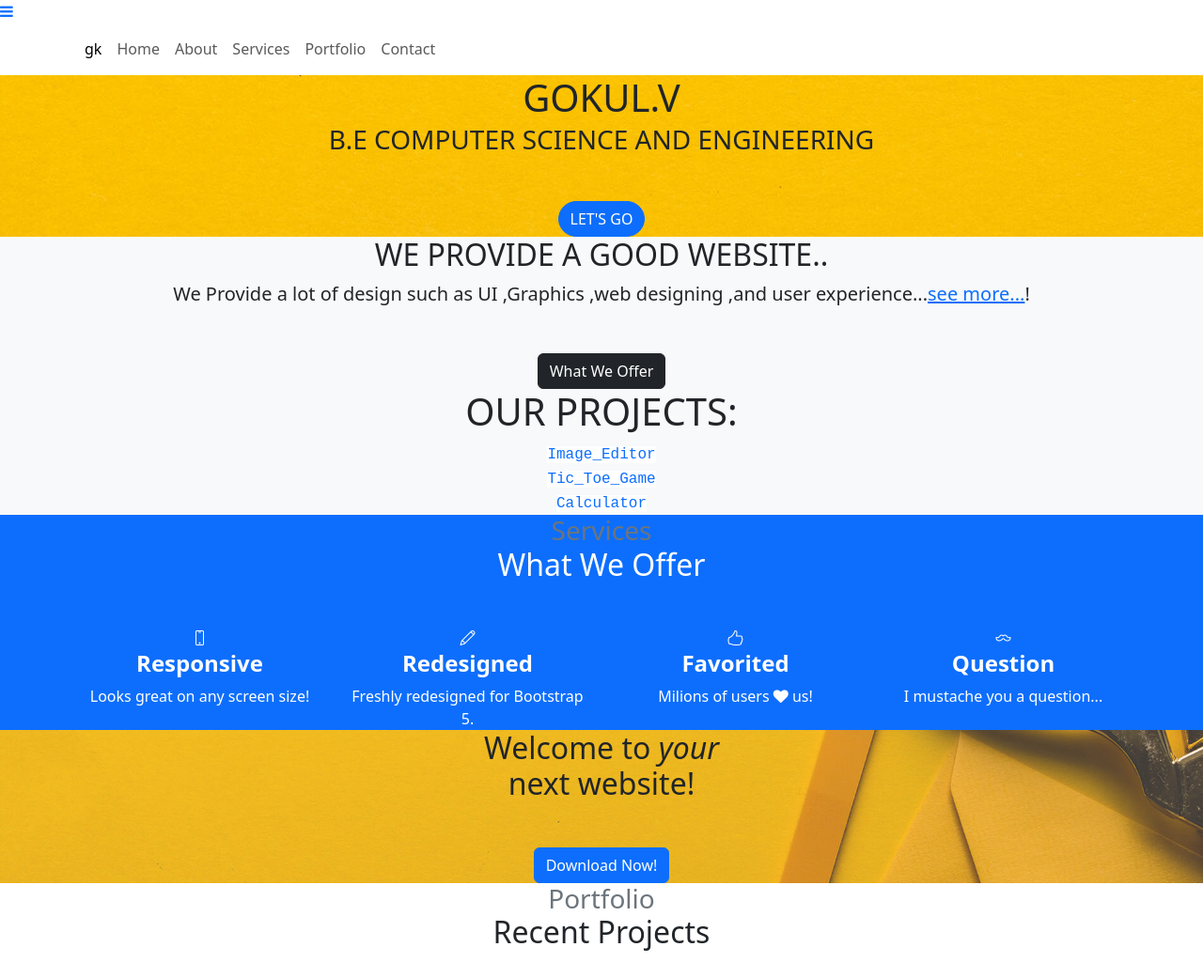
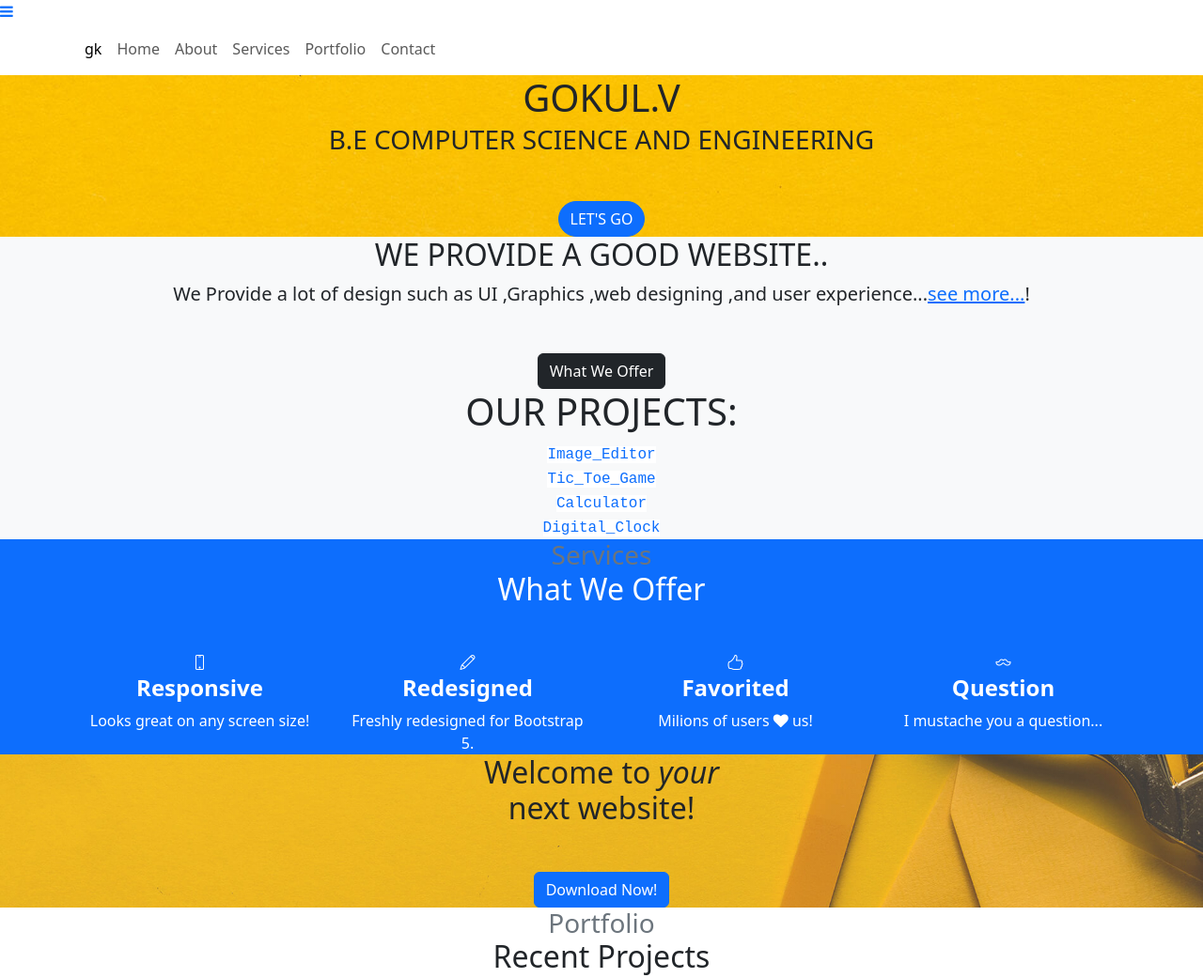
Before and after one commit to gokulgokul02/Portfolio-, a plain HTML site: page index.html in a window 1280 px wide. Shown: the top 1041 px of the page at 94% size. Drawn offline with nearby package versions, Linux system fonts and the light colour scheme.

Commit message:
Update index.html

```diff
--- a/index.html
+++ b/index.html
@@ -45,6 +45,7 @@
                 <a style="text-decoration: none;background-color: #fff;font-family: 'Courier New', Courier, monospace;" href="https://gokulgokul02.github.io/Image_Editor/">Image_Editor</a><br>
                 <a style="text-decoration: none;background-color: #fff;font-family: 'Courier New', Courier, monospace;" href="https://gokulgokul02.github.io/Tic_Toe/">Tic_Toe_Game</a><br>
                 <a style="text-decoration: none;background-color: #fff;font-family: 'Courier New', Courier, monospace;" href="https://gokulgokul02.github.io/Calculator-/">Calculator</a><br>
+                    <a style="text-decoration: none;background-color: #fff;font-family: 'Courier New', Courier, monospace;" href="https://gokulgokul02.github.io/Digital_Clock/">Digital_Clock</a><br>
                 </div>
             </div>
         </div>
```
